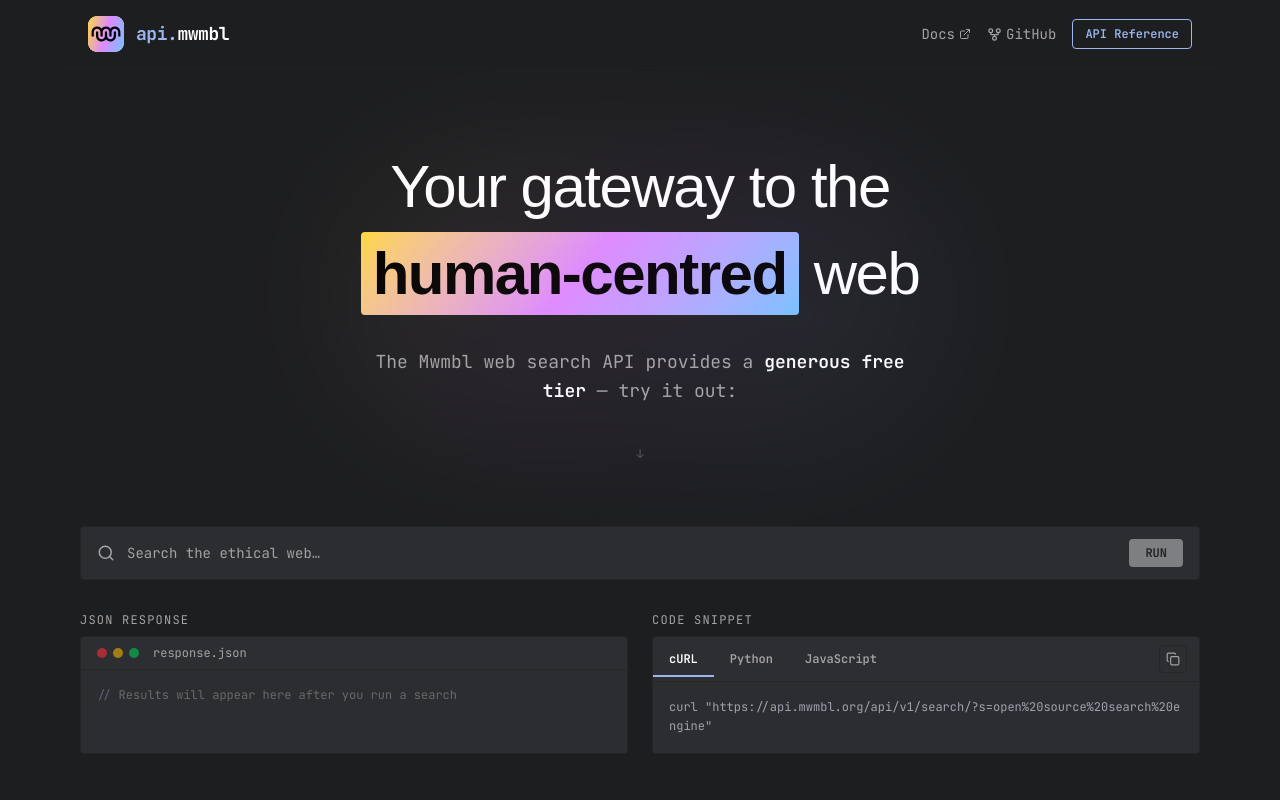
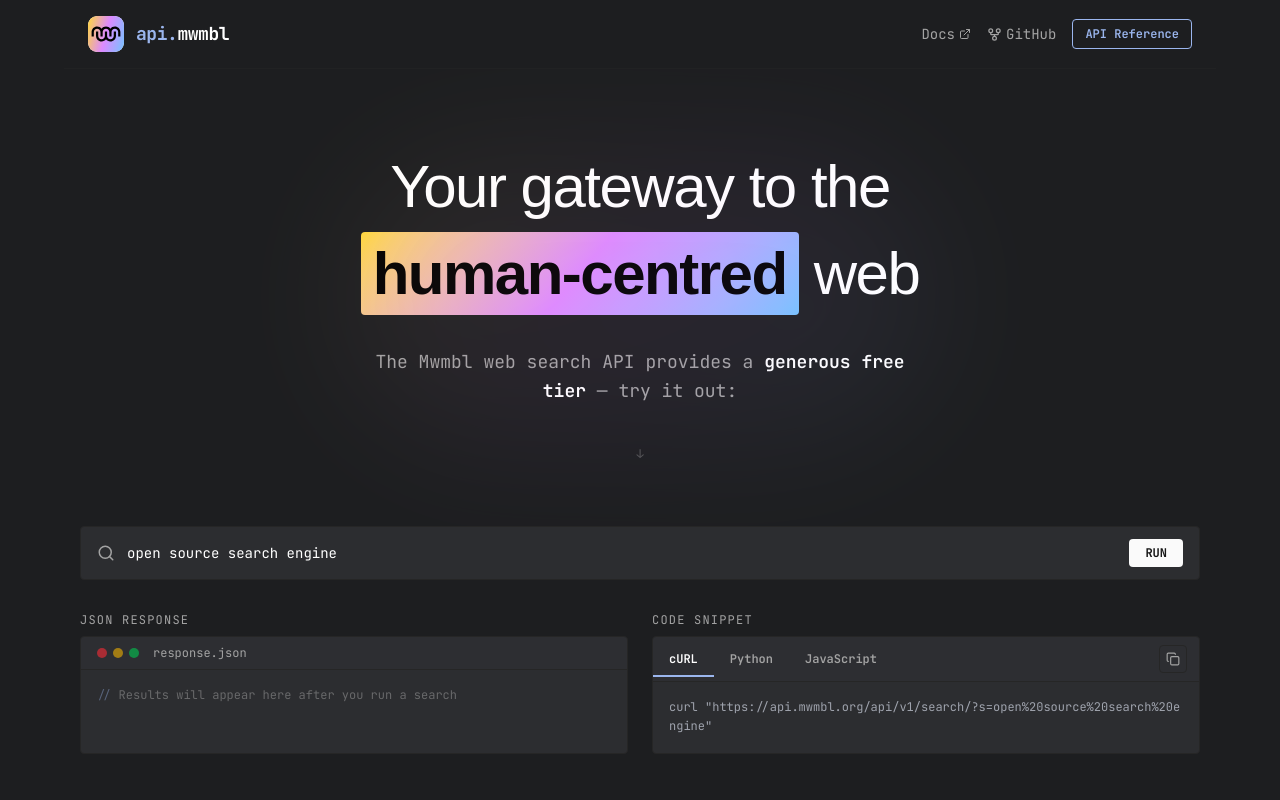
Before and after one commit to mwmbl/developer, a Next.js app: page / in a window 1280 px wide. Shown: the top 800 px of the page. Built offline with nearby package versions, Linux system fonts and the light colour scheme; a web font is replaced by a local one.

Commit message:
Load query from input on reload

```diff
--- a/src/components/ApiDemo.tsx
+++ b/src/components/ApiDemo.tsx
@@ -1,6 +1,6 @@
 "use client";
 
-import { useState, useCallback, useRef } from "react";
+import { useState, useCallback, useRef, useEffect } from "react";
 import { motion, AnimatePresence } from "framer-motion";
 import { Search, Copy, Check, Loader2 } from "lucide-react";
 
@@ -120,14 +120,23 @@
 // ── Main component ─────────────────────────────────────────────────────────
 
 export function ApiDemo() {
-  const [query, setQuery] = useState("");
+  const DEFAULT_QUERY = "open source search engine";
+  const [query, setQuery] = useState(DEFAULT_QUERY);
   const [results, setResults] = useState<SearchResult[] | null>(null);
   const [loading, setLoading] = useState(false);
   const [error, setError] = useState<string | null>(null);
   const [activeTab, setActiveTab] = useState<Tab>("curl");
   const inputRef = useRef<HTMLInputElement>(null);
 
-  const effectiveQuery = query.trim() || "open source search engine";
+  // Sync state with any browser-restored input value on mount
+  useEffect(() => {
+    if (inputRef.current && inputRef.current.value !== query) {
+      setQuery(inputRef.current.value || DEFAULT_QUERY);
+    }
+  // eslint-disable-next-line react-hooks/exhaustive-deps
+  }, []);
+
+  const effectiveQuery = query.trim() || DEFAULT_QUERY;
 
   const snippets: Record<Tab, string> = {
     curl: getCurlSnippet(effectiveQuery),
```
